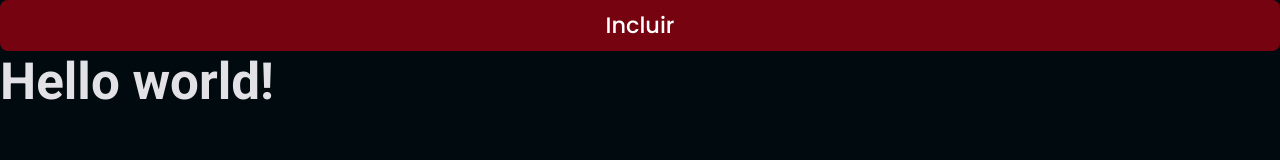
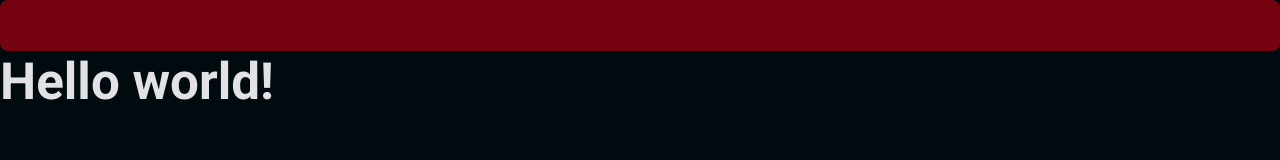
Before and after one commit to Brenobn/Front-FoodExplorer, a React (Vite) app: page / in a window 1280 px wide. Shown: the top 160 px of the page. Built offline with nearby package versions, Linux system fonts and the light colour scheme.

Commit message:
Passando propriedade title como parâmetro desestruturando-o e removendo Text

```diff
--- a/src/components/Button/index.jsx
+++ b/src/components/Button/index.jsx
@@ -1,9 +1,9 @@
 import { Container, Text } from "./styles";
 
-export function Button() {
+export function Button({ title }) {
   return(
   <Container type="button">
-    <Text>Incluir</Text>
+    {title}
   </Container>
   );
 }
```
